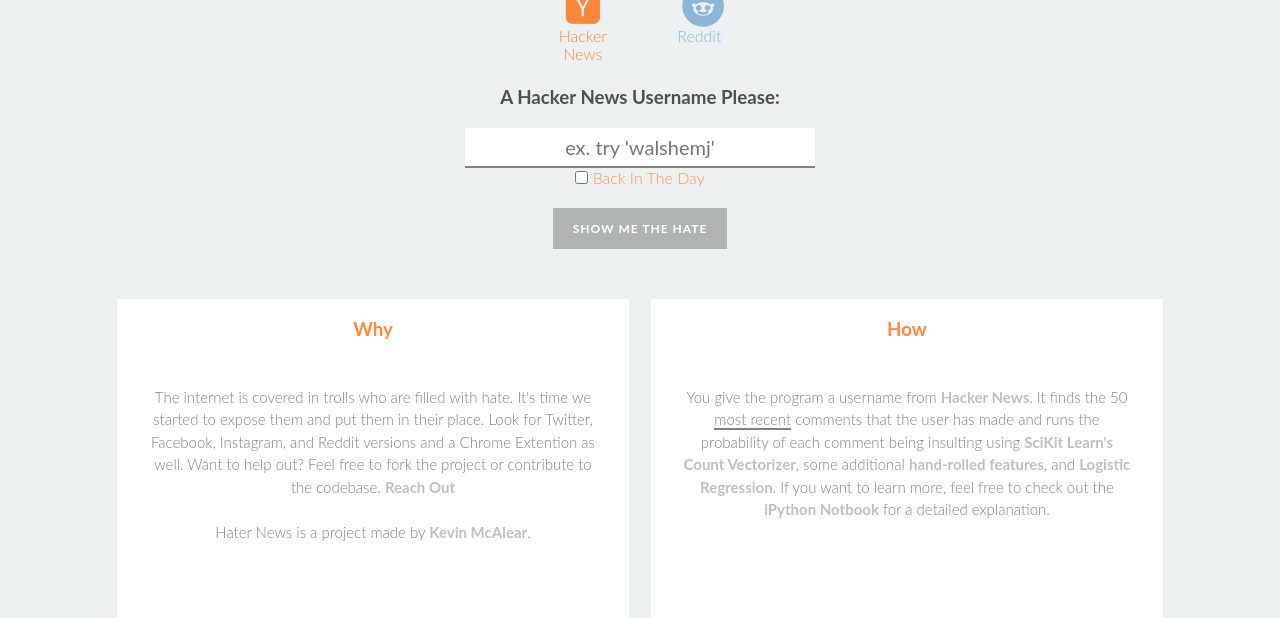
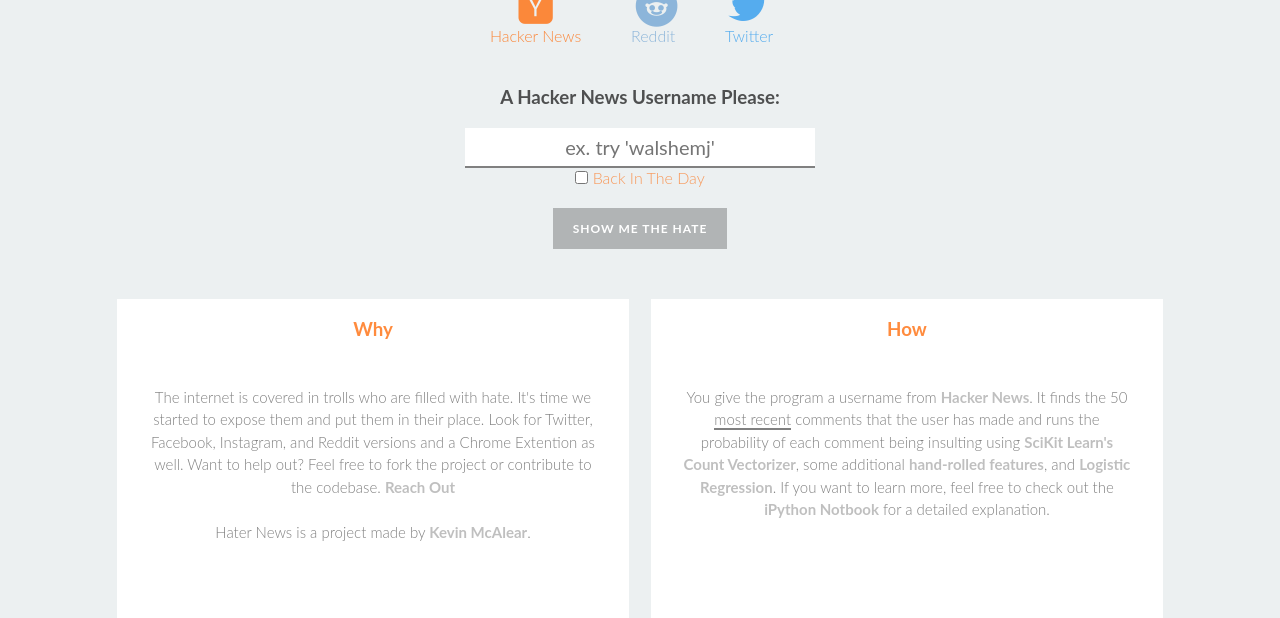
Before and after one commit to kevinmcalear/hater_news, a Flask app: page / in a window 1280 px wide. Shown: the part 301-919 px from the top of the page. Run offline with Flask 2, Linux system fonts and the light colour scheme; parts of the project's set-up code (start-up, migrations or seed data) failed here and were passed over; some libraries are stand-ins or nearby versions.

Commit message:
Added in Twitter

```diff
--- a/app.py
+++ b/app.py
@@ -19,35 +19,44 @@ import numpy as np
 import code
 # Adding in Reddit Schtufff
 import praw
+# Adding in Twitter
+import tweepy
+# For Environmental Variables (Like API Keys)
+import os
 
 
-# Building Out Some Functions to Ping The Reddit API and Return Back Usable Lists Of Comments For Classifying
-# Documentation: http://praw.readthedocs.org/en/latest/pages/getting_started.html
-# Understanding sample app.
-# # Setting up our user_agent
-# reddit_user_agent = ("hater-news/1.0 by kevinmcalear | github.com/kevinmcalear/hater-news/")
-# # Creating our Reddit Connection
-# reddit_instance = praw.Reddit(user_agent=reddit_user_agent)
-# # Setting up our user_name
-# user_name = "kevinmcalear"
-# # Getting our user
-# user = reddit_instance.get_redditor(user_name)
-# # Setting up our comment limit
-# comment_limit = 50
-# # Pulling back our comments
-# call_return = user.get_comments(limit=comment_limit)
-# # pushing our comments into a list
-# comments = []
-# for comment in call_return:
-#     comments.append(comment.body)
-#     print comment.body
-# karma_by_subreddit = {}
-# for thing in gen:
-#     subreddit = thing.subreddit.display_name
-#     karma_by_subreddit[subreddit] = (karma_by_subreddit.get(subreddit, 0) + thing.score)
+# Setting Up Twitter API Keys & Such
+HNTWTR_CONSUMER_KEY = os.environ['HNTWTR_CONSUMER_KEY']
+HNTWTR_CONSUMER_SECRET = os.environ['HNTWTR_CONSUMER_SECRET']
+HNTWTR_ACCESS_TOKEN = os.environ['HNTWTR_ACCESS_TOKEN']
+HNTWTR_ACCESS_TOKEN_SECRET = os.environ['HNTWTR_ACCESS_TOKEN_SECRET']
 
-# import pprint
-# pprint.pprint(karma_by_subreddit)
+
+
+# Setting up basic Twitter Auth Stuff Further
+auth = tweepy.OAuthHandler(HNTWTR_CONSUMER_KEY, HNTWTR_CONSUMER_SECRET)
+auth.set_access_token(HNTWTR_ACCESS_TOKEN, HNTWTR_ACCESS_TOKEN_SECRET)
+api = tweepy.API(auth)
+
+
+
+# Get all of a twitter user's comments
+def get_twitter_comments(username, limit=500, reverse=False):
+    comments = []
+    ids = []
+    public_tweets = api.user_timeline(screen_name=username,count=limit)
+
+    for tweet in public_tweets:
+        print tweet.text, tweet.id
+        print "*************************************************************"
+        print
+        comments.append(tweet.text)
+        ids.append('https://twitter.com/haternews/status/'+str(tweet.id))
+
+    return { 'c':comments, 'id':ids }
+
+
+
 
 # Get all of a reddit user's comments
 def get_reddit_user_comments(username, limit=45, reverse=False):
@@ -209,6 +218,10 @@ def predict_hate():
         user_page = 'http://www.reddit.com/user/'
         temp = get_reddit_user_comments(username, reverse=reverse)
 
+    if network == 'twitter':
+        user_page = 'http://www.twitter.com/'
+        temp = get_twitter_comments(username, reverse=reverse)
+
     comments = []
 
     text = filter(None, temp['c'])
--- a/requirements.txt
+++ b/requirements.txt
@@ -16,3 +16,5 @@ static3==0.5.1
 Django==1.6.5
 nose==1.3.4
 praw
+os
+tweepy
--- a/templates/hater-form.html
+++ b/templates/hater-form.html
@@ -8,9 +8,13 @@
           <input type="radio" name="social-network" value="hn" checked>
           <i style="font-size:40px;color:rgba(255, 102, 0, 0.76);" class="fa fa-hacker-news"></i> <span style="display:block;">Hacker News</span>
         </label>
-        <label style="color: rgba(95, 153, 207, 0.68);width:10px" class="social-item">
+        <label style="color: rgba(95, 153, 207, 0.68);" class="social-item">
           <input type="radio" name="social-network" value="reddit">
           <i style="font-size:40px;color: rgba(95, 153, 207, 0.68);font-weight:600;" class="fa fa-reddit"></i> <span style="display:block;margin-left:-5px;">Reddit</span>
+        </label>
+        <label style="color: #55acee;width:10px" class="social-item">
+          <input type="radio" name="social-network" value="twitter">
+          <i style="font-size:40px;color: #55acee;font-weight:600;" class="fa fa-twitter"></i> <span style="display:block;margin-left:-5px;">Twitter</span>
         </label>
       </div>
       <h3 style="color: rgba(0, 0, 0, 0.67);">A Hacker News Username Please:</h3>
--- a/templates/hater-score.html
+++ b/templates/hater-score.html
@@ -49,6 +49,10 @@
       $('li.grid-item.hn').removeClass('hn').addClass('reddit');
       $('#pt-network').text("Reddit");
     }
+    if ($('.twitter').length > 0) {
+      $('li.grid-item.hn').removeClass('hn').addClass('twitter');
+      $('#pt-network').text("Reddit");
+    }
     // Tooltip explaining The hater score periodic table of hate
       $('#pt-title').qtip({
         content: {
--- a/templates/layout.html
+++ b/templates/layout.html
@@ -125,7 +125,12 @@ xmlns:fb="https://www.facebook.com/2008/fbml">
                     $('label[for=reverse_checkbox]')
                       .css('color','rgba(255, 102, 0, 0.76)');
                     $('.reddit')
+                      .removeClass('twitter')
                       .removeClass('reddit')
+                      .addClass('hn');
+                    $('.twitter')
+                      .removeClass('reddit')
+                      .removeClass('twitter')
                       .addClass('hn');
                     $('#the-network').text("Hacker News");
                   });
@@ -144,9 +149,36 @@ xmlns:fb="https://www.facebook.com/2008/fbml">
                     $('label[for=reverse_checkbox]')
                       .css('color','rgba(95, 153, 207, 0.68)');
                     $('.hn')
+                      .removeClass('twitter')
                       .removeClass('hn')
                       .addClass('reddit');
+                    $('.twitter')
+                      .removeClass('hn')
+                      .removeClass('twitter')
+                      .addClass('reddit');
                     $('#the-network').text("Reddit").attr('href','http://www.reddit.com/');
+                  });
+                }
+                if ( network == 'twitter' ) {
+                  $('h1.logo').fadeOut( "slow", function() {
+                    // Animation complete.
+                    $('h1.logo')
+                      .text('Twitter Trollz')
+                      .append('<p style="padding-top:20px;text-shadow:none;font-size:13px;color:rgb(155, 155, 155);font-weight:100;">Haterz gon\' hate. But now you know who the haterz are.</p>')
+                      .fadeIn('slow');
+                    $('body')
+                      .css('color','#55acee');
+                    $('label[for=reverse_checkbox]')
+                      .css('color','#55acee');
+                    $('.hn')
+                      .removeClass('reddit')
+                      .removeClass('hn')
+                      .addClass('twitter');
+                    $('.reddit')
+                      .removeClass('hn')
+                      .removeClass('reddit')
+                      .addClass('twitter');
+                    $('#the-network').text("Twitter").attr('href','http://www.twitter.com/');
                   });
                 }
             });
```
Also changed, not shown: static/style.css (+34 -1 lines).
